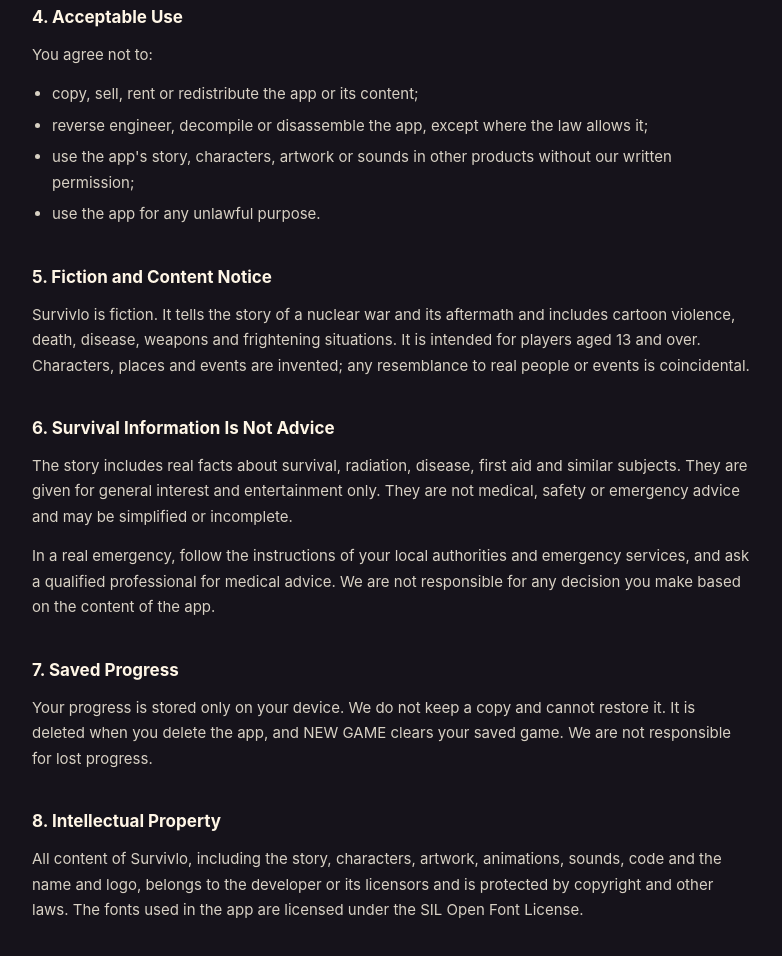
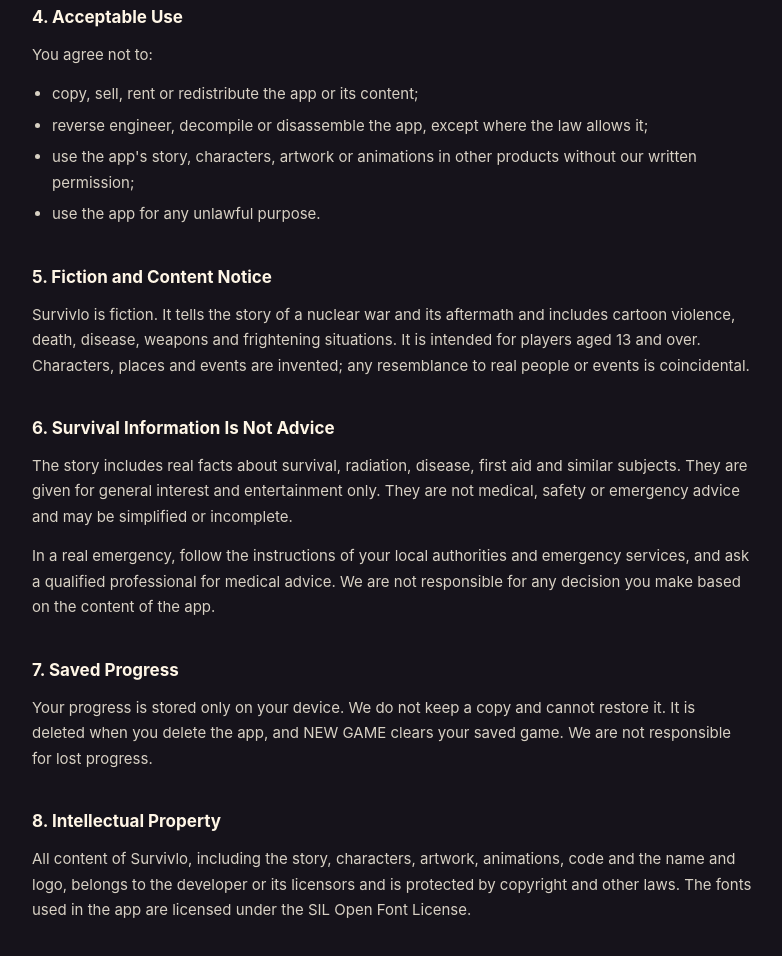
Before and after one commit to kajopn8n-gif/survivlo, a plain HTML site: page terms.html in a window 1280 px wide. Shown: the part 788-1744 px from the top of the page, without its empty margins (248-1030 px from the left). Drawn offline with Linux system fonts and the light colour scheme.

Commit message:
Survivlo 1.0 has no sound: privacy policy and terms updated
Co-Authored-By: Claude Opus 5.5 <noreply@anthropic.com>
Claude-Session: https://claude.ai/code/session_016fy89Bmwu2ov37WZDRRMU4

```diff
--- a/terms.html
+++ b/terms.html
@@ -48,7 +48,7 @@
   <ul>
     <li>copy, sell, rent or redistribute the app or its content;</li>
     <li>reverse engineer, decompile or disassemble the app, except where the law allows it;</li>
-    <li>use the app's story, characters, artwork or sounds in other products without our written permission;</li>
+    <li>use the app's story, characters, artwork or animations in other products without our written permission;</li>
     <li>use the app for any unlawful purpose.</li>
   </ul>
 
@@ -63,7 +63,7 @@
   <p>Your progress is stored only on your device. We do not keep a copy and cannot restore it. It is deleted when you delete the app, and NEW GAME clears your saved game. We are not responsible for lost progress.</p>
 
   <h2>8. Intellectual Property</h2>
-  <p>All content of Survivlo, including the story, characters, artwork, animations, sounds, code and the name and logo, belongs to the developer or its licensors and is protected by copyright and other laws. The fonts used in the app are licensed under the SIL Open Font License.</p>
+  <p>All content of Survivlo, including the story, characters, artwork, animations, code and the name and logo, belongs to the developer or its licensors and is protected by copyright and other laws. The fonts used in the app are licensed under the SIL Open Font License.</p>
 
   <h2>9. Third-Party Services</h2>
   <p>The app is distributed through the Apple App Store, and the optional rating window is provided by Apple. Your use of them is governed by Apple's own terms and policies.</p>
```
Also changed, not shown: privacy.html (+0 -1 lines).
